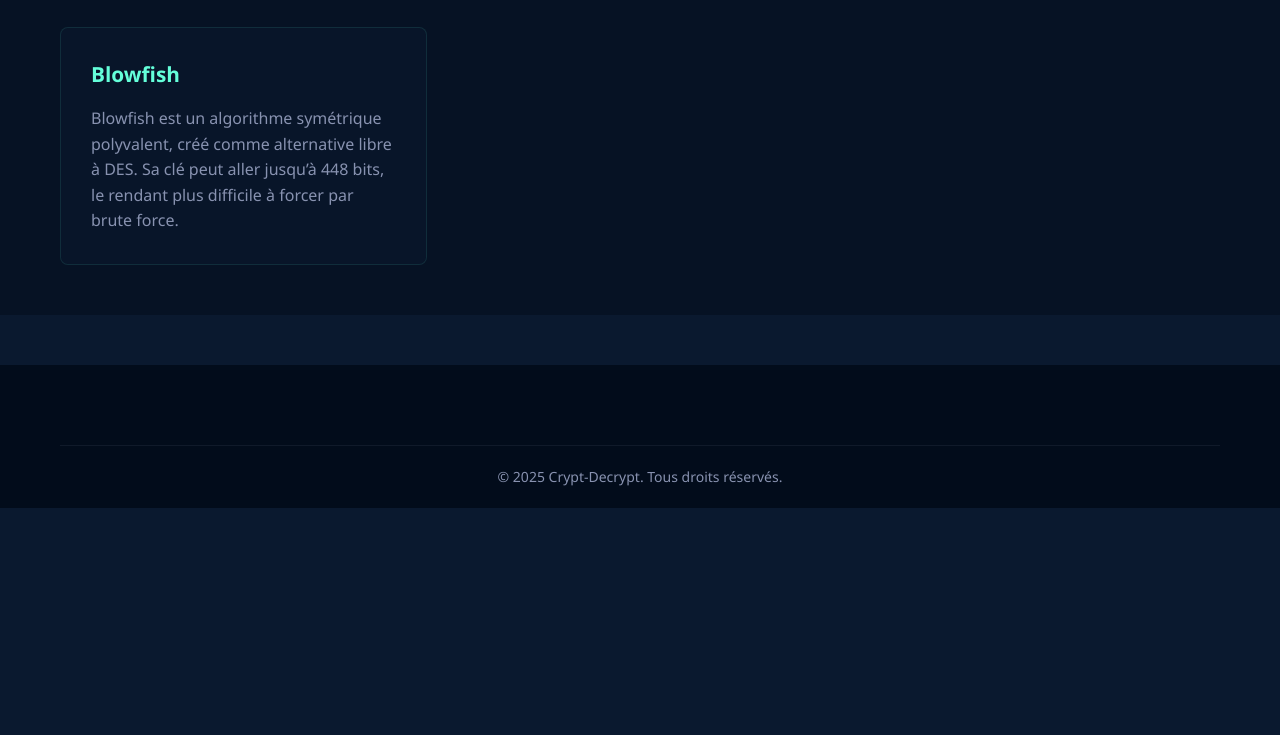
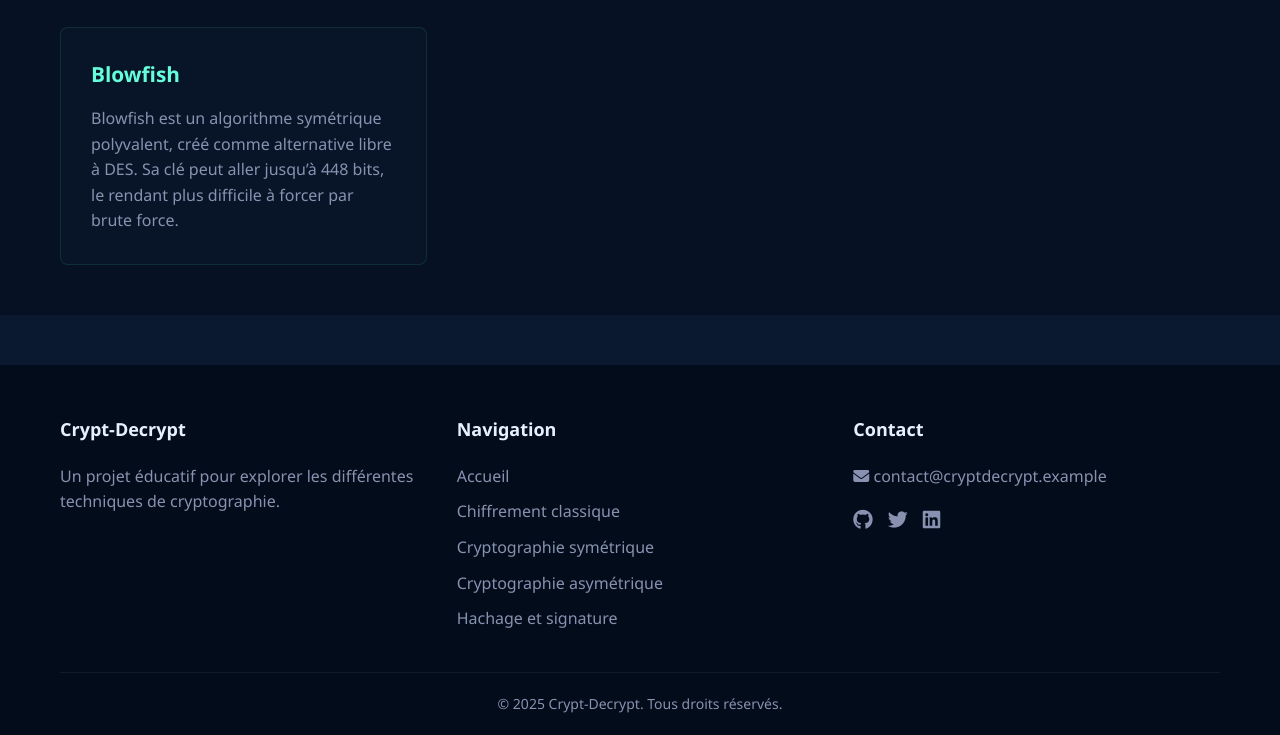
Before and after one commit to NourIslamAoudia/crypto-algorithms-js, a plain HTML site: page symmetric.html in a window 1280 px wide. Shown: the part 1326-2061 px from the top of the page. Before the commit the page ends 1834 px from the top, so only its background shows below. Drawn offline with Linux system fonts and the light colour scheme.

Commit message:
edit symmetric.js file

```diff
--- a/js/symmetric.js
+++ b/js/symmetric.js
@@ -338,17 +338,6 @@ function handleBlowfishCipher(action) {
 /* ---------------------- Fonctions utilitaires ---------------------- */
 
 /**
- * Affiche une alerte (utilise showAlert du fichier main.js si présent)
- */
-function showAlert(message, type) {
-    if (typeof window.showAlert === 'function') {
-        window.showAlert(message, type);
-    } else {
-        alert(`[${type}] ${message}`);
-    }
-}
-
-/**
  * Copie dans le presse-papiers
  */
 function copyToClipboard(resultId, buttonElement) {
@@ -376,14 +365,3 @@ function showCopyFeedback(button) {
         button.innerHTML = originalText;
     }, 2000);
 }
-
-/**
- * Efface le champ texte et le champ résultat
- */
-function clearFields(textId, resultId) {
-    const textField = document.getElementById(textId);
-    const resultField = document.getElementById(resultId);
-    if (textField) textField.value = '';
-    if (resultField) resultField.value = '';
-    showAlert('Champs effacés', 'info');
-}
--- a/symmetric.html
+++ b/symmetric.html
@@ -184,7 +184,29 @@
     <footer class="footer">
         <div class="container">
             <div class="footer-content">
-                <!-- ...contenu du footer... -->
+                <div class="footer-section">
+                    <h3>Crypt-Decrypt</h3>
+                    <p>Un projet éducatif pour explorer les différentes techniques de cryptographie.</p>
+                </div>
+                <div class="footer-section">
+                    <h3>Navigation</h3>
+                    <ul>
+                        <li><a href="index.html">Accueil</a></li>
+                        <li><a href="classic.html">Chiffrement classique</a></li>
+                        <li><a href="symmetric.html">Cryptographie symétrique</a></li>
+                        <li><a href="asymmetric.html">Cryptographie asymétrique</a></li>
+                        <li><a href="hash.html">Hachage et signature</a></li>
+                    </ul>
+                </div>
+                <div class="footer-section">
+                    <h3>Contact</h3>
+                    <p><i class="fas fa-envelope"></i> contact@cryptdecrypt.example</p>
+                    <div class="social-links">
+                        <a href="#"><i class="fab fa-github"></i></a>
+                        <a href="#"><i class="fab fa-twitter"></i></a>
+                        <a href="#"><i class="fab fa-linkedin"></i></a>
+                    </div>
+                </div>
             </div>
             <div class="footer-bottom">
                 <p>&copy; 2025 Crypt-Decrypt. Tous droits réservés.</p>
```
Also changed, not shown: index.html (+1 -1 lines), asymmetric.html (added), js/asymmetric.js (added).
